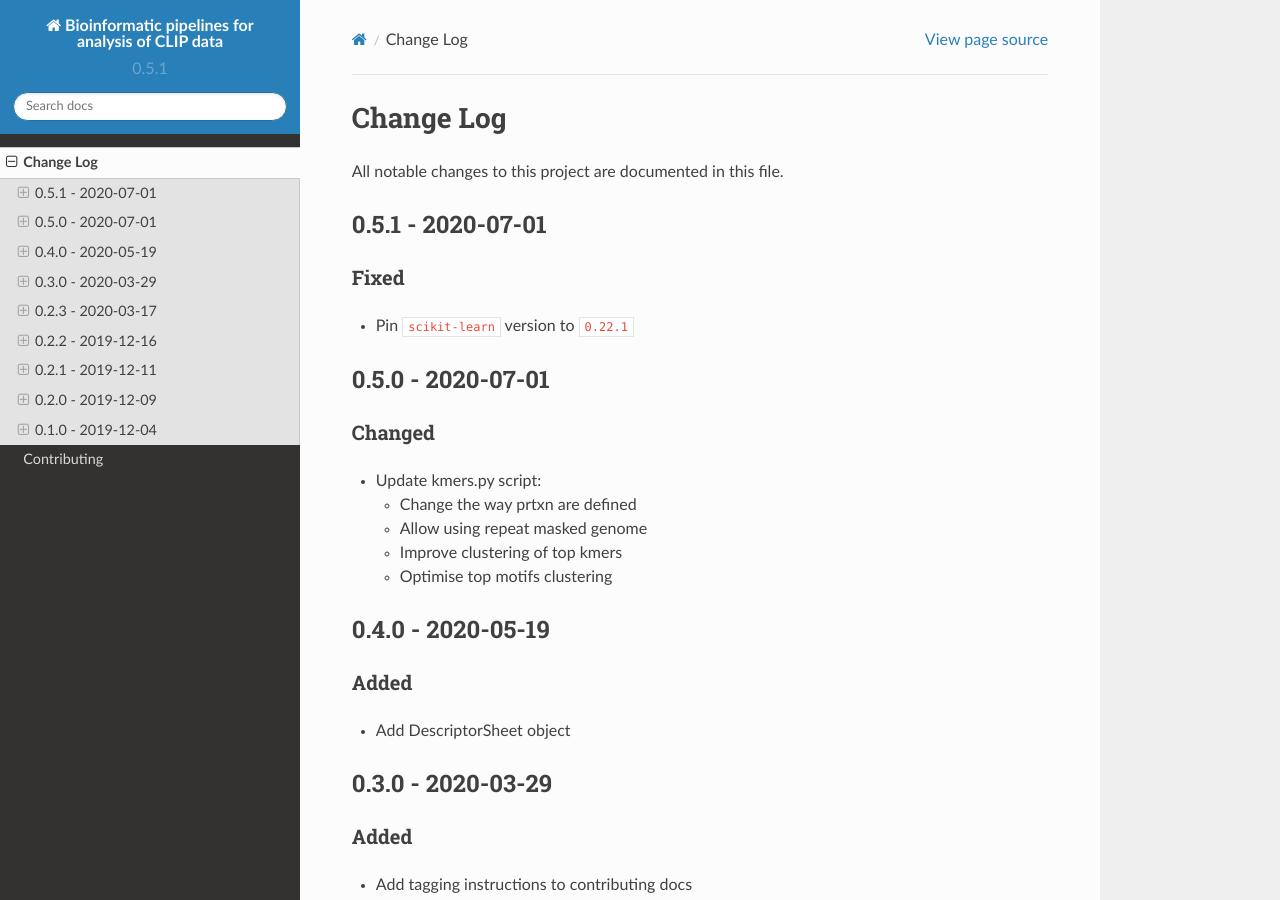
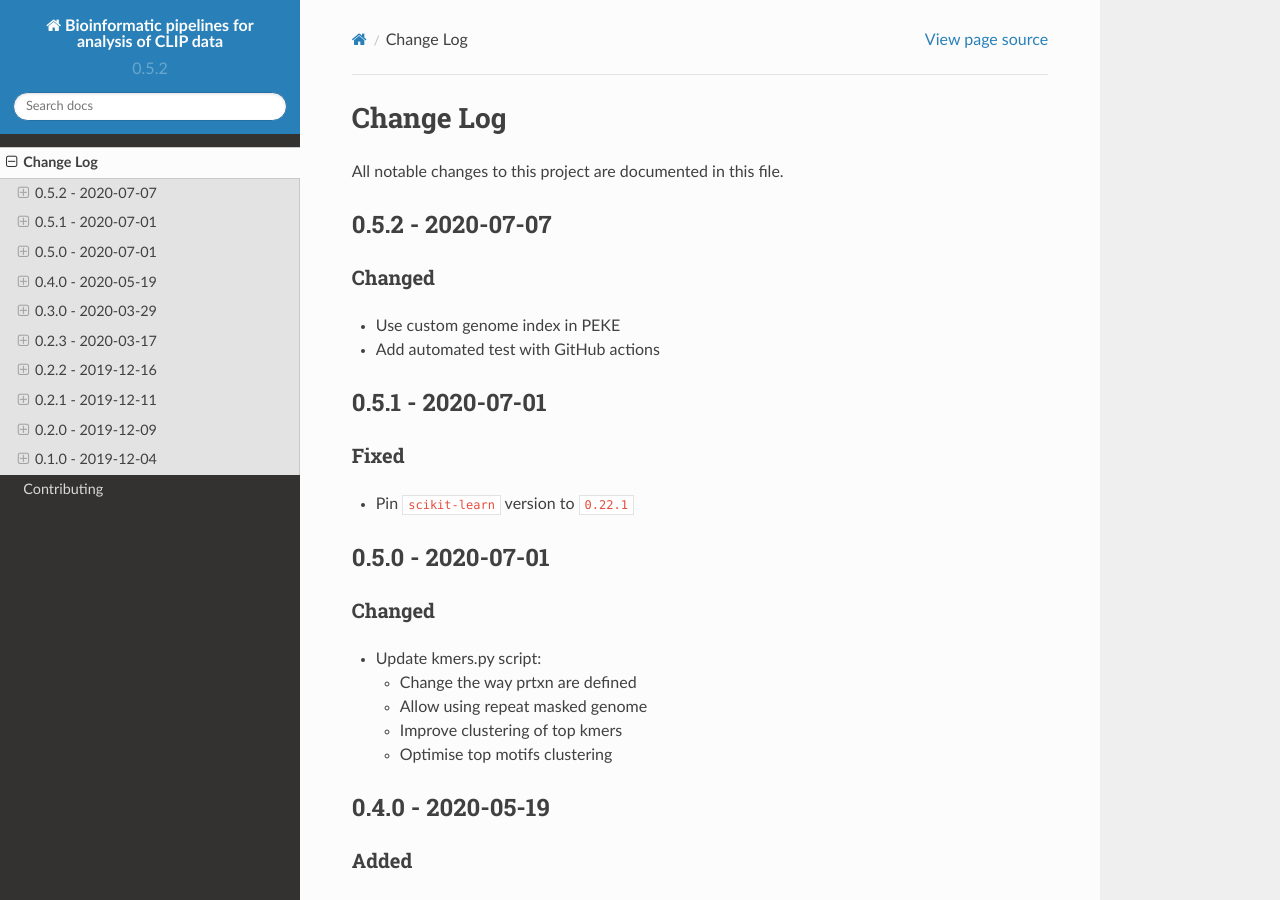
Before and after one commit to kkuret/imaps, a Sphinx documentation site: the page built from docs/CHANGELOG.rst, in a window 1280 px wide and 900 px high. Built offline with Sphinx 7.4.7 and the Read the Docs theme 2.0.0, drawn with Linux system fonts in a browser that asks for light colours.

Commit message:
Prepare release 0.5.2

```diff
--- a/docs/CHANGELOG.rst
+++ b/docs/CHANGELOG.rst
@@ -3,6 +3,16 @@ Change Log
 ##########
 
 All notable changes to this project are documented in this file.
+
+
+==================
+0.5.2 - 2020-07-07
+==================
+
+Changed
+-------
+- Use custom genome index in PEKE
+- Add automated test with GitHub actions
 
 
 ==================
--- a/src/imaps/__about__.py
+++ b/src/imaps/__about__.py
@@ -4,7 +4,7 @@
 __title__ = "imaps"
 __summary__ = "Bioinformatic pipelines for analysis of CLIP data"
 __url__ = "https://github.com/jernejule/imaps"
-__version__ = "0.5.1"
+__version__ = "0.5.2"
 __author__ = "Ule lab and Genialis, Inc."
 __email__ = " jernej.ule@crick.ac.uk"
 __license__ = "Apache 2.0"
```
